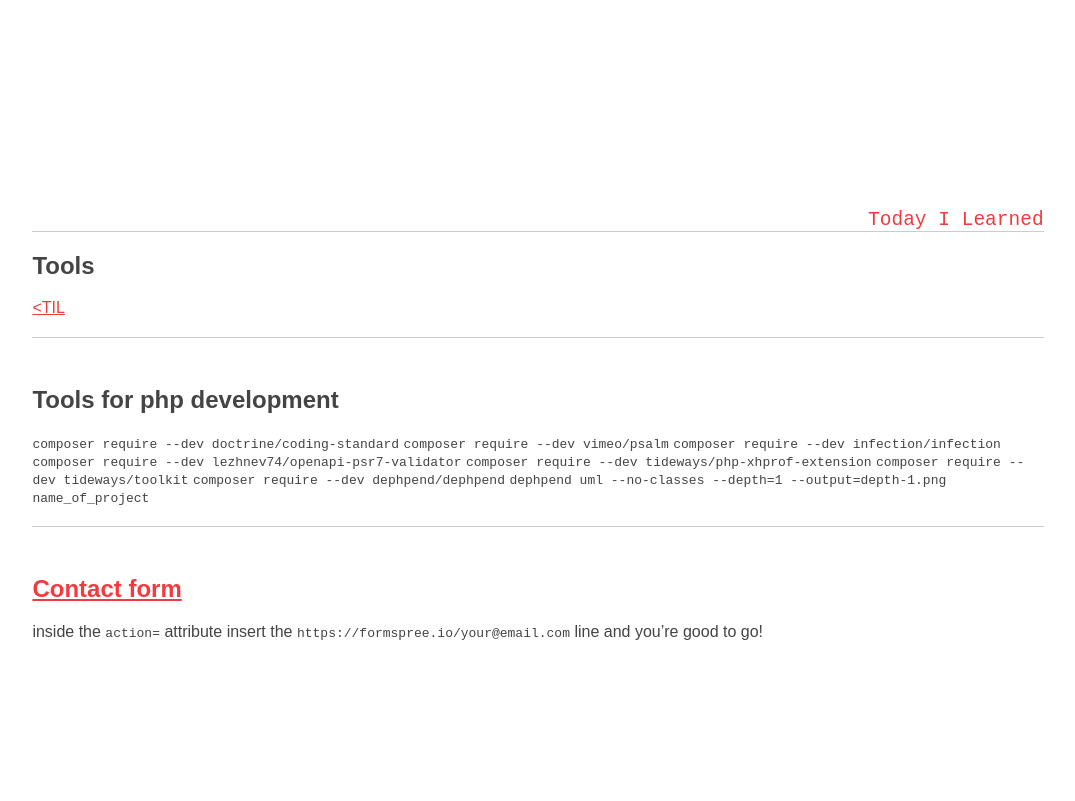
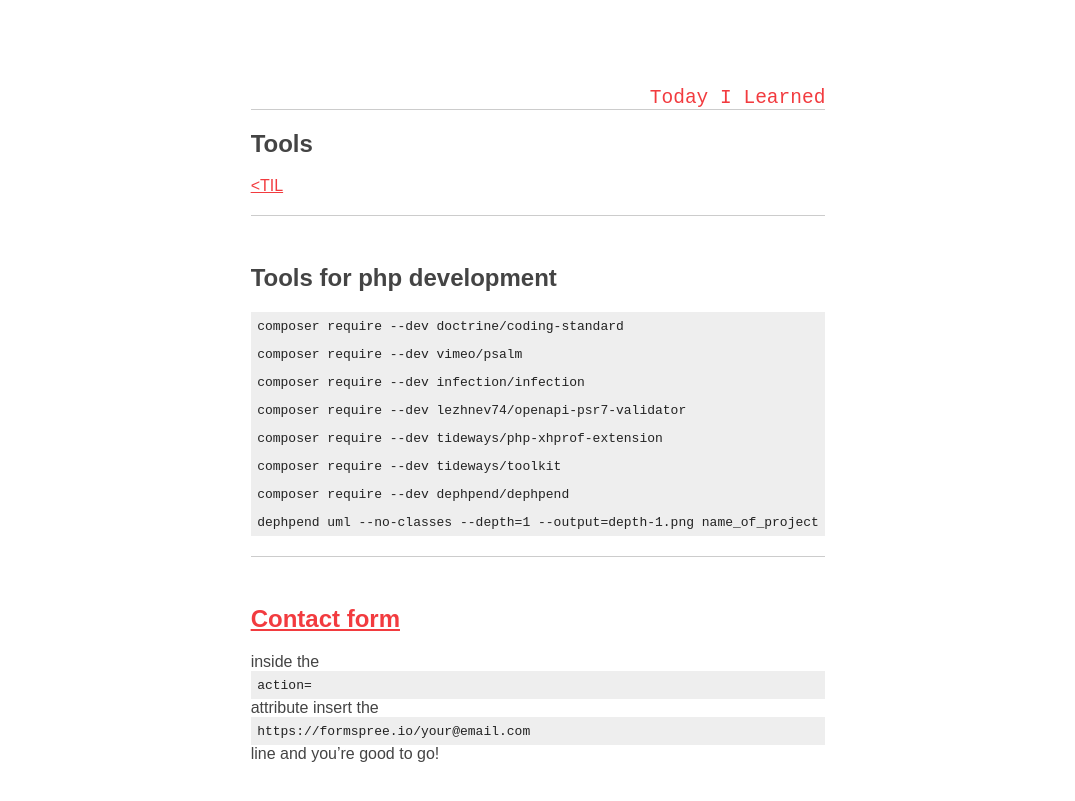
Before and after one commit to sica07/sica07.github.io, a Jekyll site: the page built from tools.md, in a window 1280 px wide. Shown: the top 801 px of the page, without its empty margins (102-1177 px from the left). Built offline with Jekyll 4.4.1, drawn with Linux system fonts in a browser that asks for light colours; our own code applies the rules of GitHub Pages for plain Markdown files.

Commit message:
more css improvements

```diff
--- a/css/main.css
+++ b/css/main.css
@@ -155,7 +155,7 @@
     color: #f23b3f;
 }
 
-section > code {
+code {
     background: #eee;
     color: #222;
     padding: .5em;
```
